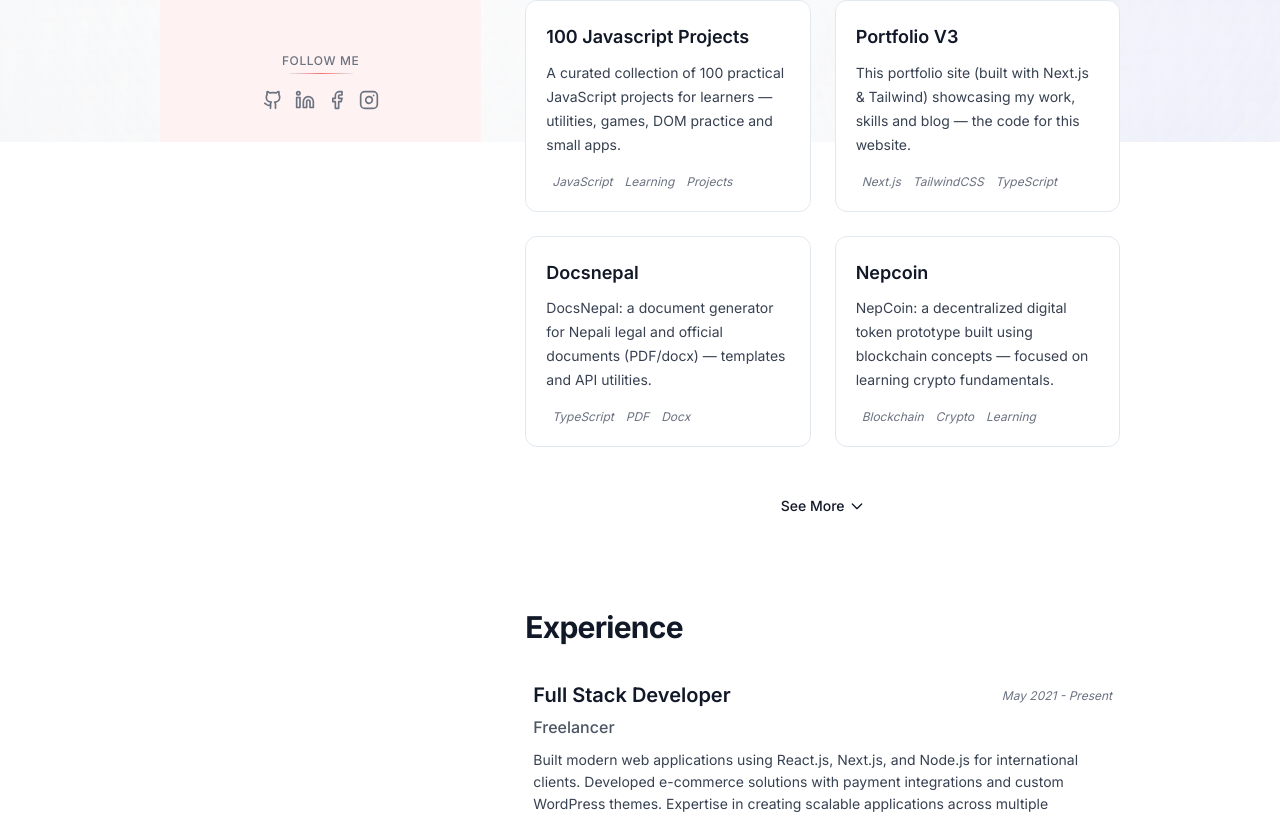
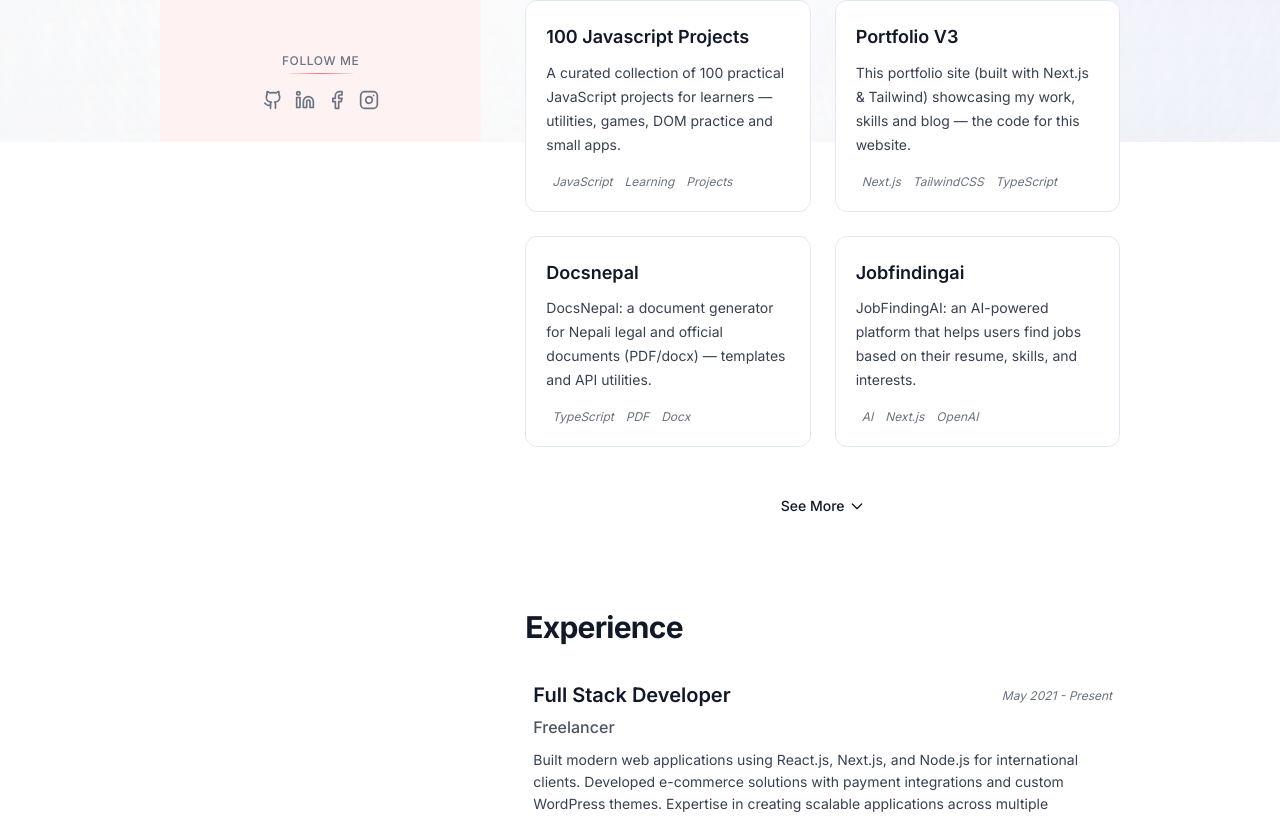
Before and after one commit to pradipchaudhary/portfolio.v3, a Next.js app: page / in a window 1280 px wide. Shown: the part 658-1476 px from the top of the page. Built offline with nearby package versions, Linux system fonts and the light colour scheme.

Commit message:
udpate new UI

```diff
--- a/components/sections/about/About.tsx
+++ b/components/sections/about/About.tsx
@@ -28,7 +28,7 @@ const About = () => {
               alt="Pradip Chaudhary"
               width={52}
               height={52}
-              className="transform hover:scale-110 transition-transform duration-300"
+              className=""
             />
             <span className="text-[2.25rem] text-gray-700 font-thin hover:text-gray-900 transition-colors duration-300">
               Namaste
--- a/components/sections/projects/Projects.tsx
+++ b/components/sections/projects/Projects.tsx
@@ -33,19 +33,20 @@ const projects = [
     link: "https://github.com/pradipchaudhary/docsnepal",
   },
   {
+    title: "jobfindingai",
+    description:
+      "JobFindingAI: an AI-powered platform that helps users find jobs based on their resume, skills, and interests.",
+    tags: ["AI", "Next.js", "OpenAI"],
+    link: "https://github.com/pradipchaudhary/jobfindingai",
+  },
+  {
     title: "nepcoin",
     description:
       "NepCoin: a decentralized digital token prototype built using blockchain concepts — focused on learning crypto fundamentals.",
     tags: ["Blockchain", "Crypto", "Learning"],
     link: "https://github.com/pradipchaudhary/nepcoin",
   },
-  {
-    title: "jobfindingai",
-    description:
-      "JobFindingAI: an AI-powered platform that helps users find jobs based on their resume, skills, and interests.",
-    tags: ["AI", "Next.js", "OpenAI"],
-    link: "https://github.com/pradipchaudhary/jobfindingai",
-  },
+
 ];
 
 const Projects = () => {
```
